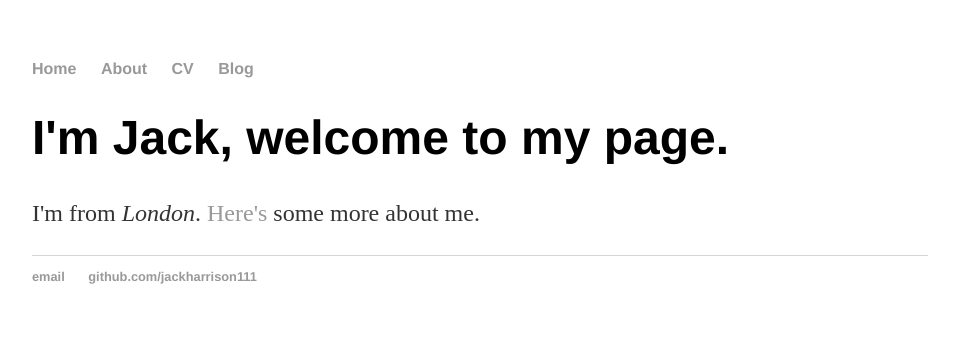
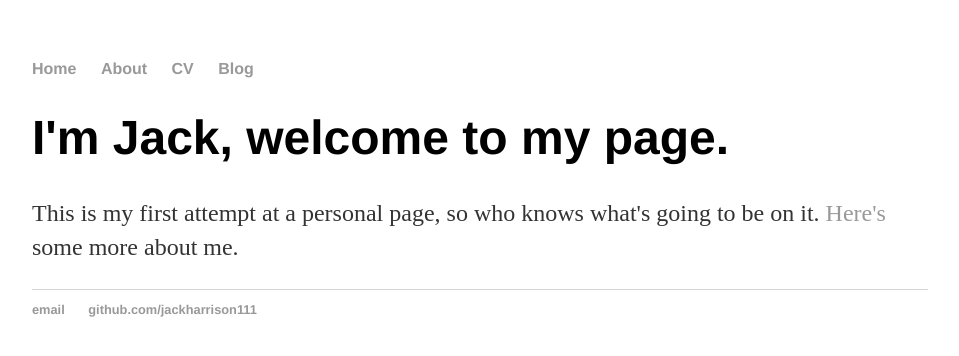
Before and after one commit to jackharrison111/jackharrison111.github.io, a plain HTML site: page index.html in a window 1280 px wide. Shown: the whole page, without its empty margins (160-1119 px from the left). Drawn offline with Linux system fonts and the light colour scheme.

Commit message:
Update index.html

```diff
--- a/index.html
+++ b/index.html
@@ -17,7 +17,7 @@
 		<div class="container">
     		<div class="blurb">
         		<h1>I'm Jack, welcome to my page.</h1>
-				<p>I'm from <em>London</em>. <a href="/about">Here's</a> some more about me. </p>
+				<p>This is my first attempt at a personal page, so who knows what's going to be on it. <a href="/about">Here's</a> some more about me. </p>
     		</div><!-- /.blurb -->
 		</div><!-- /.container -->
 		<footer>
```
